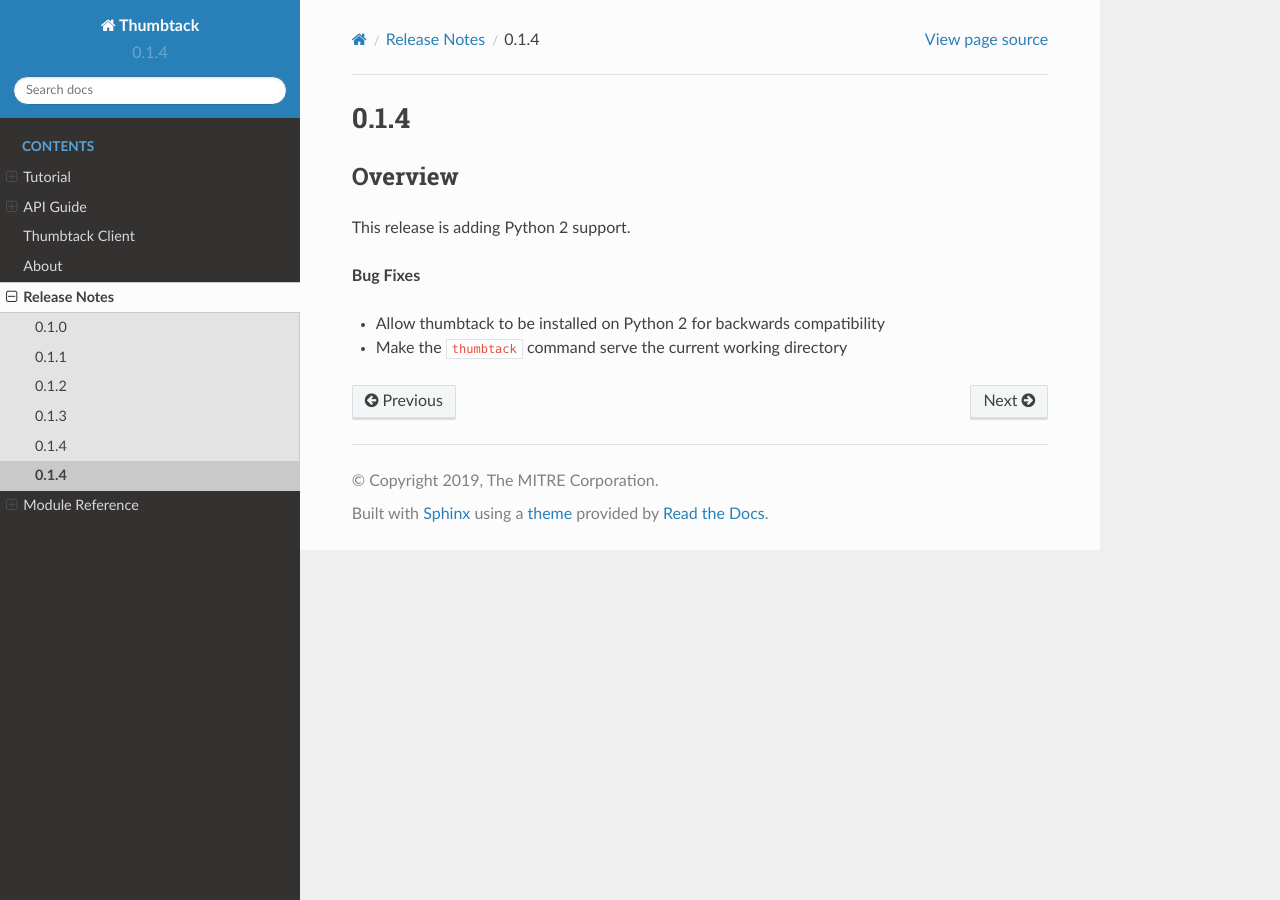
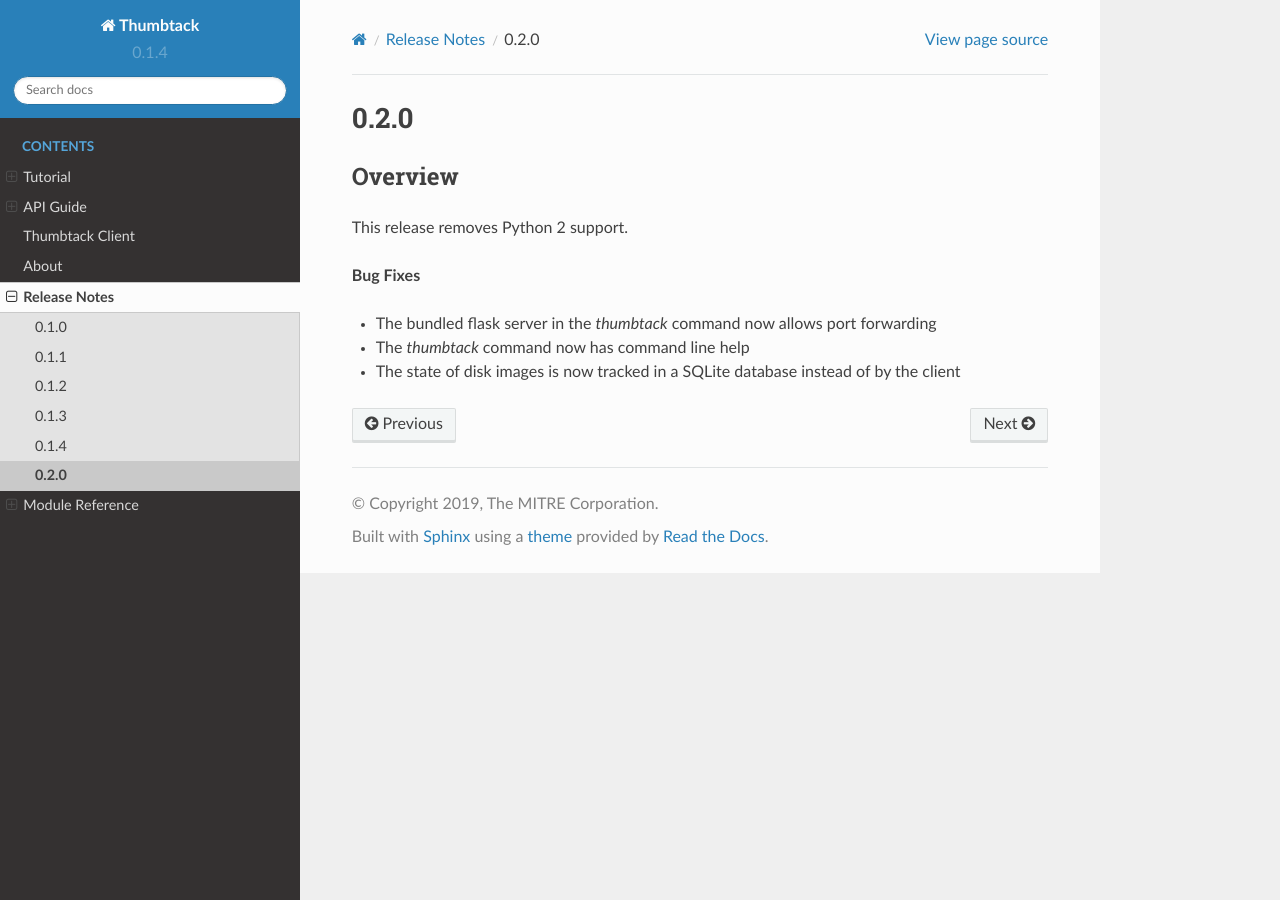
Before and after one commit to mitre/thumbtack, a Sphinx documentation site: the page built from docs/releasenotes/0.2.0.rst, in a window 1280 px wide. Built offline with Sphinx 7.4.7 and the Read the Docs theme 2.0.0, drawn with Linux system fonts in a browser that asks for light colours; pages that are not in the unit, such as notebooks, are missing from menus.

Commit message:
Add 0.2.0 release notes

```diff
--- a/docs/releasenotes/0.2.0.rst
+++ b/docs/releasenotes/0.2.0.rst
@@ -1,12 +1,13 @@
-0.1.4
+0.2.0
 =====
 
 Overview
 --------
 
-This release is adding Python 2 support.
+This release removes Python 2 support.
 
 **Bug Fixes**
 
-* Allow thumbtack to be installed on Python 2 for backwards compatibility
-* Make the ``thumbtack`` command serve the current working directory
+* The bundled flask server in the `thumbtack` command now allows port forwarding
+* The `thumbtack` command now has command line help
+* The state of disk images is now tracked in a SQLite database instead of by the client
```
